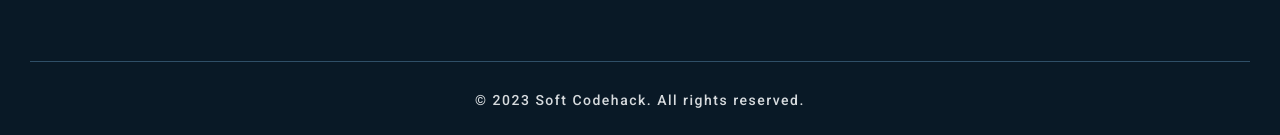
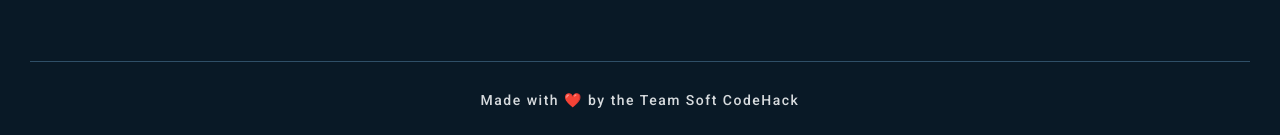
Before and after one commit to farhaanmalik/softcodehack2, a React (Create React App) app: page / in a window 1280 px wide. Shown: the part 7426-7561 px from the top of the page. Built offline with nearby package versions, Linux system fonts and the light colour scheme; a web font is replaced by a local one.

Commit message:
Update Footer.js

```diff
--- a/src/components/Footer.js
+++ b/src/components/Footer.js
@@ -35,7 +35,7 @@ const Footer = () => {
         </div>
       </div>
       <div className="footer-end">
-        <p className="copyright">© 2023 Soft Codehack. All rights reserved.</p>
+        <p className="copyright">Made with ❤️ by the Team Soft CodeHack</p>
       </div>
     </footer>
   );
```
